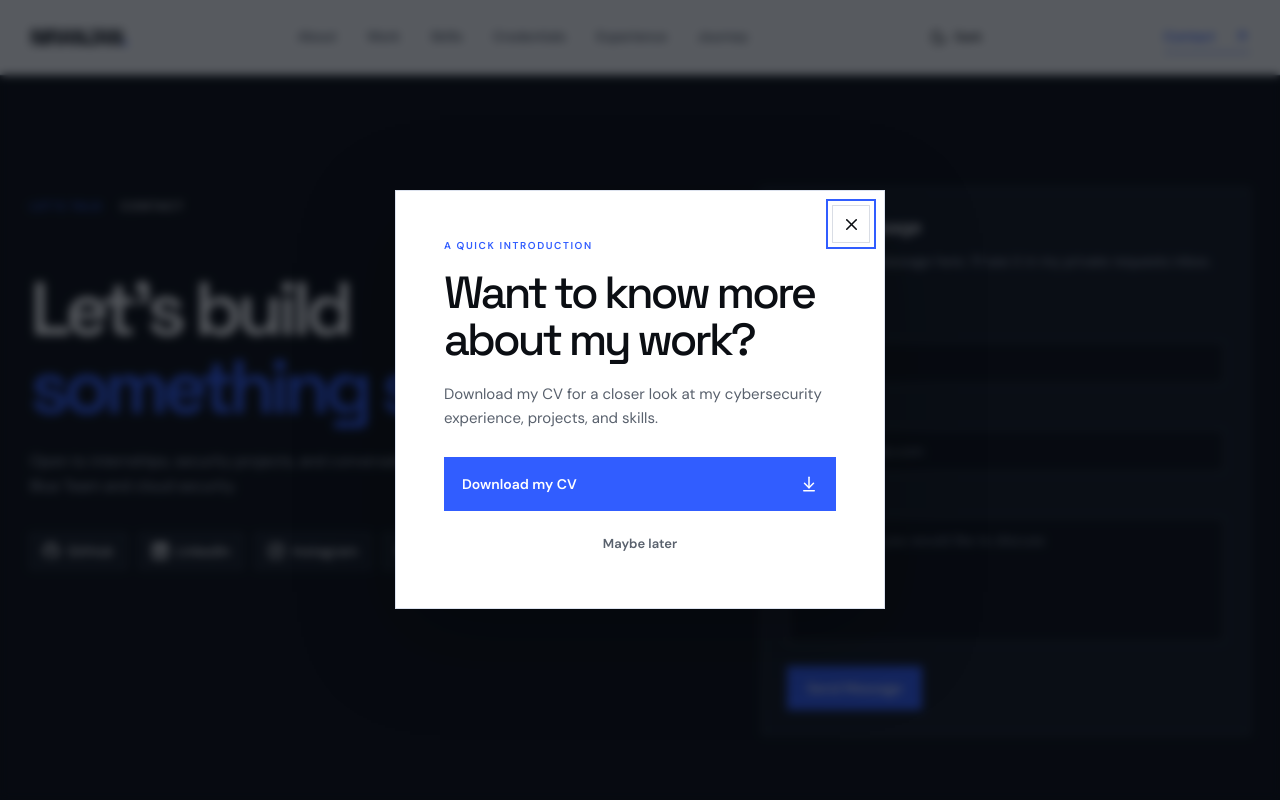
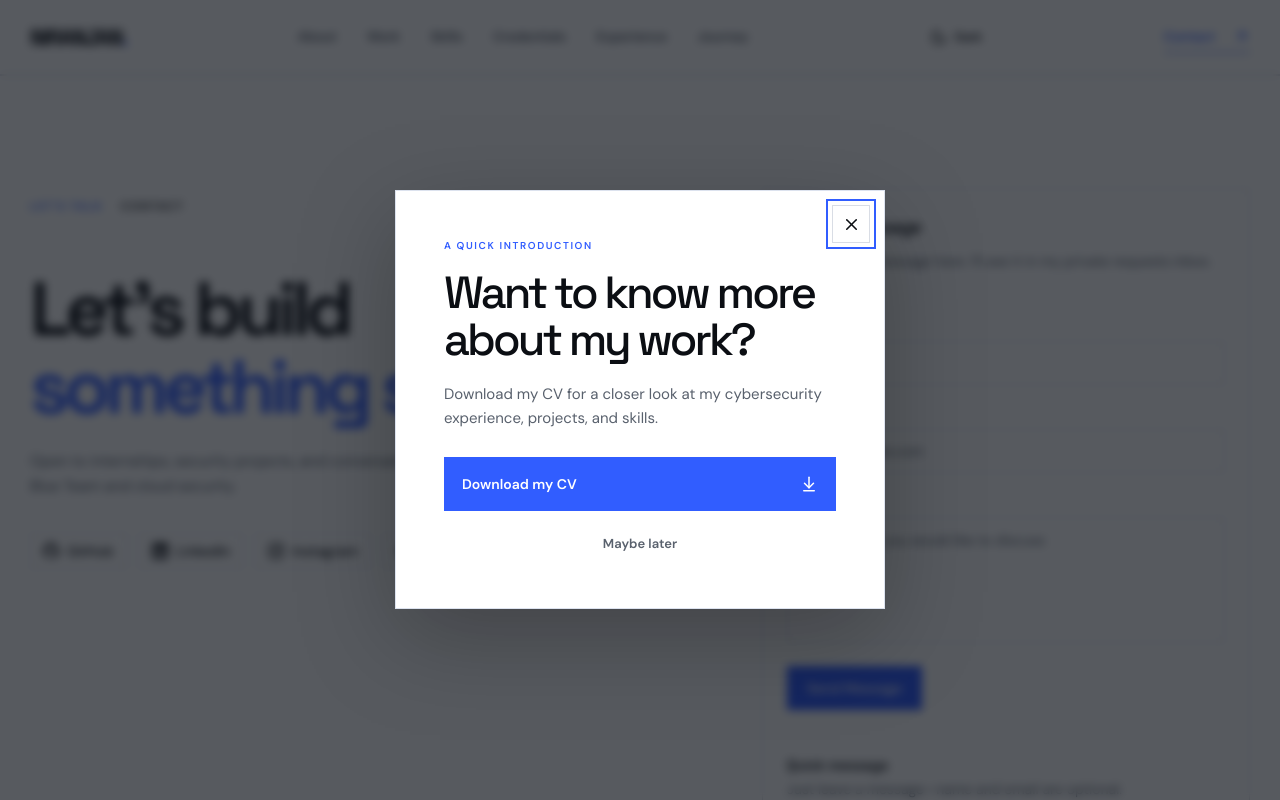
Before and after one commit to niranjanreddy03/niranjan-reddy-portfolio, a Next.js app: page /contact in a window 1280 px wide. Shown: the top 800 px of the page. Built offline with nearby package versions, Linux system fonts and the light colour scheme.

Commit message:
Add quick message contact form

```diff
--- a/app/api/contact/route.ts
+++ b/app/api/contact/route.ts
@@ -7,8 +7,8 @@ import { db } from "@/lib/database";
 export const runtime = "nodejs";
 
 const requestSchema = z.object({
-  name: z.string().trim().min(1).max(100),
-  email: z.email().max(254),
+  name: z.string().trim().min(1).max(100).optional(),
+  email: z.union([z.email().max(254), z.literal("")]).optional(),
   message: z.string().trim().min(1).max(5000),
   website: z.string().max(200).optional(),
 });
@@ -38,8 +38,8 @@ export async function POST(request: NextRequest) {
     await ensureContactRequestsTable();
     await db.contactRequest.create({
       data: {
-        name: parsed.data.name,
-        email: parsed.data.email.trim().toLowerCase(),
+        name: parsed.data.name ?? "Quick message",
+        email: parsed.data.email?.trim().toLowerCase() ?? "",
         message: parsed.data.message,
       },
     });
--- a/app/portfolio.css
+++ b/app/portfolio.css
@@ -184,20 +184,20 @@ a.portfolio-list-row:hover { background: #f1f4ff; padding-left: 10px; }
 .portfolio-journey-step p { max-width: 670px; margin: 0; color: var(--muted); font-size: 14px; line-height: 1.7; }
 
 /* Contact */
-.portfolio-contact { background: #07090d; color: #fff; border-top: 1px solid #343a45; }
+.portfolio-contact { background: var(--surface); color: var(--ink); border-top: 1px solid var(--line); }
 .portfolio-contact-grid { display: grid; grid-template-columns: 1fr .8fr; gap: 10%; align-items: start; }
-.portfolio-contact .portfolio-section-label { color: #e8ebf2; }
+.portfolio-contact .portfolio-section-label { color: var(--ink); }
 .portfolio-contact h2, .portfolio-contact-title { margin: 55px 0 22px; font-size: clamp(48px, 5.9vw, 83px); font-weight: 600; line-height: 1.04; letter-spacing: -.075em; }
 .portfolio-contact h2 em, .portfolio-contact-title em { color: var(--blue); font-style: normal; }
-.portfolio-contact-grid > div:first-child > p { max-width: 450px; margin: 0 0 33px; color: #aab2c0; font-size: 15px; line-height: 1.7; }
-.portfolio-contact .group .inline-flex { border-radius: 0; border-color: #414854; background: #10141b; color: #fff; }
-.portfolio-contact .group .inline-flex:hover { background: #1a2442; }
-.portfolio-contact .rounded-lg { border-radius: 0; border: 1px solid #414854; background: #10141b; color: #fff; box-shadow: none; }
+.portfolio-contact-grid > div:first-child > p { max-width: 450px; margin: 0 0 33px; color: var(--muted); font-size: 15px; line-height: 1.7; }
+.portfolio-contact .group .inline-flex { border-radius: 0; border-color: var(--line); background: var(--surface); color: var(--ink); }
+.portfolio-contact .group .inline-flex:hover { background: rgba(127, 145, 180, .12); }
+.portfolio-contact .rounded-lg { border-radius: 0; border: 1px solid var(--line); background: var(--surface); color: var(--ink); box-shadow: none; }
 .portfolio-contact .rounded-md { border-radius: 0; }
-.portfolio-contact .text-foreground { color: #fff; }
-.portfolio-contact .text-muted { color: #aab2c0; }
-.portfolio-contact input, .portfolio-contact textarea { background: #07090d; border-color: #414854; color: #fff; }
-.portfolio-contact input::placeholder, .portfolio-contact textarea::placeholder { color: #7f8998; }
+.portfolio-contact .text-foreground { color: var(--ink); }
+.portfolio-contact .text-muted { color: var(--muted); }
+.portfolio-contact input, .portfolio-contact textarea { background: var(--surface); border-color: var(--line); color: var(--ink); }
+.portfolio-contact input::placeholder, .portfolio-contact textarea::placeholder { color: var(--muted); }
 .portfolio-contact button[type="submit"] { background: var(--blue); color: #fff; }
 .portfolio-contact button[type="submit"]:hover { background: #2145d6; }
 .portfolio-footer { background: #07090d; border-top: 1px solid #343a45; color: #a3abb8; }
@@ -300,7 +300,7 @@ html[data-theme="dark"] .portfolio a.portfolio-list-row:hover { background: #202
 html[data-theme="dark"] .portfolio .portfolio-project-row { border-color: #303949; }
 html[data-theme="dark"] .portfolio .portfolio-project-tags span { border-color: #465165; color: #c0c9d8; }
 html[data-theme="dark"] .portfolio .portfolio-project-open { border-color: #566277; }
-html[data-theme="dark"] .portfolio .portfolio-contact { background: #080b10; }
+html[data-theme="dark"] .portfolio .portfolio-contact { background: var(--surface); }
 html[data-theme="dark"] .portfolio .portfolio-contact button[type="submit"] { color: #080b10; }
 html[data-theme="dark"] .portfolio .portfolio-contact button[type="submit"]:hover { color: #fff; }
 html[data-theme="dark"] .portfolio .portfolio-primary-link,
--- a/app/requests/page.tsx
+++ b/app/requests/page.tsx
@@ -54,7 +54,11 @@ export default async function RequestsPage({ searchParams }: { searchParams: Pro
                 <div className="flex flex-wrap items-start justify-between gap-2">
                   <div>
                     <h2 className="font-semibold">{request.name}</h2>
-                    <a href={`mailto:${request.email}`} className="text-sm text-blue-300 hover:underline">{request.email}</a>
+                    {request.email ? (
+                      <a href={`mailto:${request.email}`} className="text-sm text-blue-300 hover:underline">{request.email}</a>
+                    ) : (
+                      <span className="text-sm text-slate-400">Quick message · no email provided</span>
+                    )}
                   </div>
                   <time dateTime={request.createdAt.toISOString()} className="text-xs text-slate-400">
                     {request.createdAt.toLocaleString("en-IN", { timeZone: "Asia/Kolkata", dateStyle: "medium", timeStyle: "short" })}
--- a/components/contact-form.tsx
+++ b/components/contact-form.tsx
@@ -13,7 +13,10 @@ import {
 
 export function ContactForm() {
   const [status, setStatus] = useState<{ message: string; error: boolean } | null>(null);
+  const [quickStatus, setQuickStatus] = useState<{ message: string; error: boolean } | null>(null);
+  const [quickMessage, setQuickMessage] = useState("");
   const [submitting, setSubmitting] = useState(false);
+  const [quickSubmitting, setQuickSubmitting] = useState(false);
 
   async function handleSubmit(event: FormEvent<HTMLFormElement>) {
     event.preventDefault();
@@ -47,6 +50,29 @@ export function ContactForm() {
       setStatus({ message: "Could not submit your request. Please try again.", error: true });
     } finally {
       setSubmitting(false);
+    }
+  }
+
+  async function handleQuickSubmit(event: FormEvent<HTMLFormElement>) {
+    event.preventDefault();
+    const message = quickMessage.trim();
+    if (!message) return;
+
+    setQuickStatus(null);
+    setQuickSubmitting(true);
+    try {
+      const response = await fetch("/api/contact", {
+        method: "POST",
+        headers: { "Content-Type": "application/json", Accept: "application/json" },
+        body: JSON.stringify({ name: "Quick message", email: "", message }),
+      });
+      if (!response.ok) throw new Error("Quick message submission failed");
+      setQuickMessage("");
+      setQuickStatus({ message: "Quick message sent. Thanks for reaching out!", error: false });
+    } catch {
+      setQuickStatus({ message: "Could not send your message. Please try again.", error: true });
+    } finally {
+      setQuickSubmitting(false);
     }
   }
 
@@ -115,6 +141,28 @@ export function ContactForm() {
             ) : null}
           </div>
         </form>
+        <div className="mt-6 border-t border-border pt-5">
+          <h3 className="text-sm font-semibold">Quick message</h3>
+          <p className="mt-1 text-sm text-muted">Just leave a message—name and email are optional.</p>
+          <form className="mt-3 space-y-3" aria-label="Quick message form" onSubmit={handleQuickSubmit}>
+            <textarea
+              aria-label="Quick message"
+              required
+              maxLength={5000}
+              rows={3}
+              value={quickMessage}
+              onChange={(event) => setQuickMessage(event.target.value)}
+              className="w-full resize-y rounded-md border border-border bg-transparent px-3 py-3 text-sm text-foreground outline-none transition-colors placeholder:text-slate-500 focus:border-accent"
+              placeholder="Write a quick message…"
+            />
+            <div className="flex flex-wrap items-center gap-3">
+              <Button type="submit" disabled={quickSubmitting} variant="secondary">
+                {quickSubmitting ? "Sending…" : "Send quick message"}
+              </Button>
+              {quickStatus && <p role="status" className={`text-sm ${quickStatus.error ? "text-red-400" : "text-accent"}`}>{quickStatus.message}</p>}
+            </div>
+          </form>
+        </div>
       </CardContent>
     </Card>
   );
```
